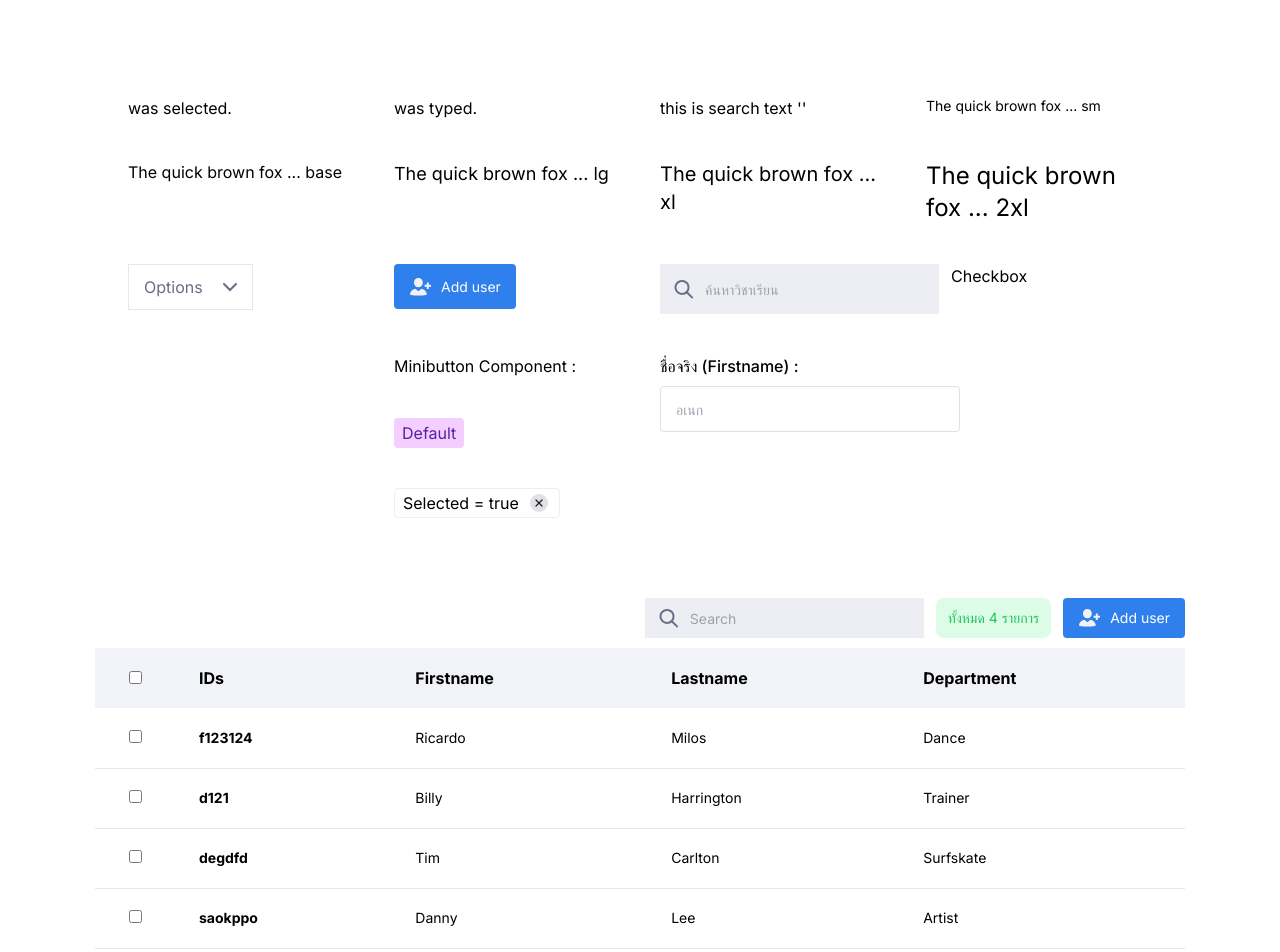
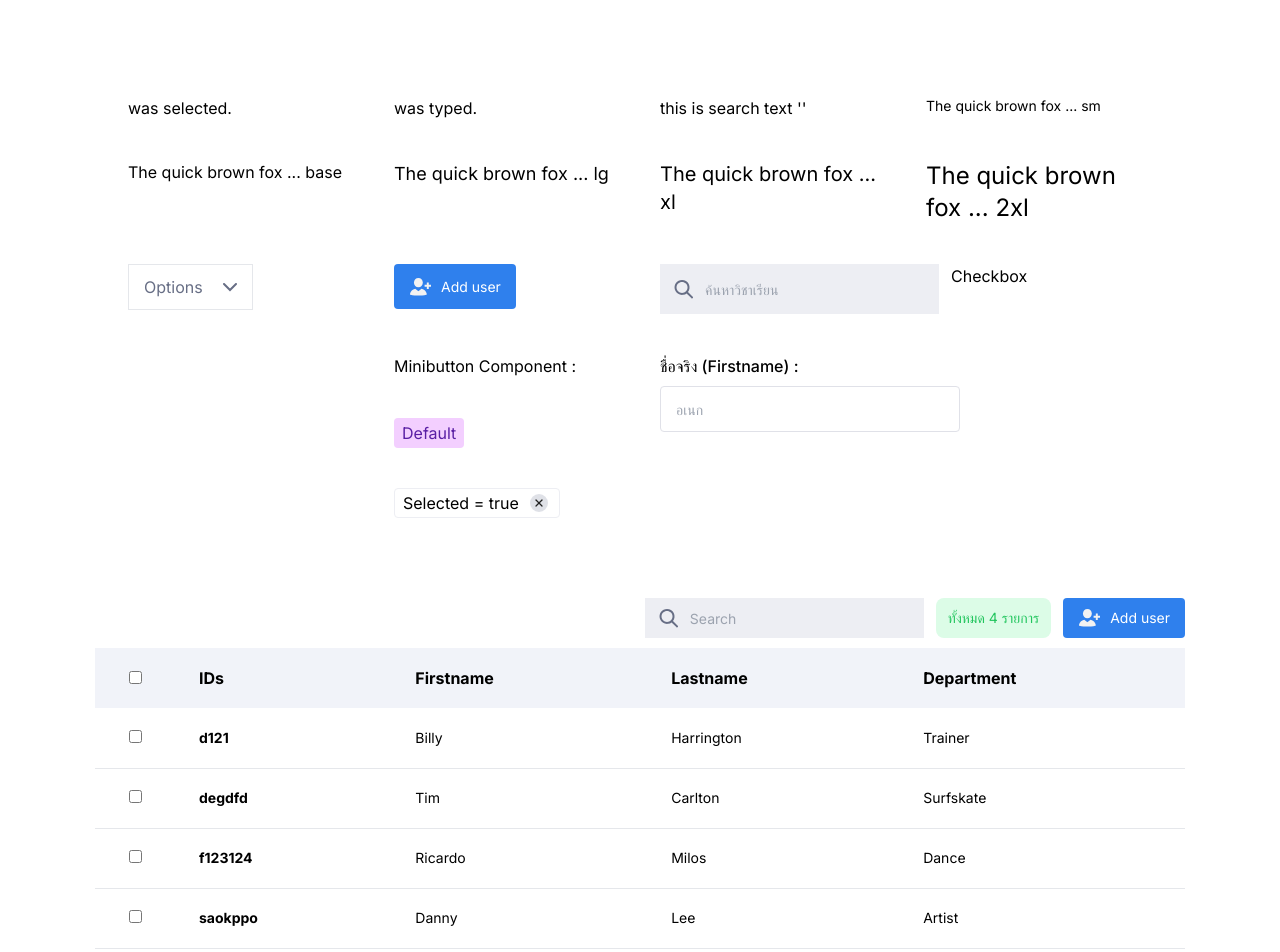
Before and after one commit to yukimura-ixa/school-timetable-senior-project, a Next.js app: page / in a window 1280 px wide. Shown: the top 952 px of the page. Built offline with nearby package versions, Linux system fonts and the light colour scheme.

Commit message:
update table compoenet 93%

```diff
--- a/src/app/components/templates/Table.tsx
+++ b/src/app/components/templates/Table.tsx
@@ -16,20 +16,24 @@ interface Table {
   tableData: Function;
   orderByFunction: Function;
 }
-function Table({ data, tableHead, tableData: TableData, orderByFunction }: Table): JSX.Element {
-  const [isHover, setIsHover] = useState(false); //เช็ค Hover ข้อมูล
-  const [hoverPoint, setHoverPoint] = useState(-1); //เก็บค่า Index ที่ Hover
+function Table({
+  data,
+  tableHead,
+  tableData: TableData,
+  orderByFunction,
+}: Table): JSX.Element {
+  const [renderData, setRenderData] = useState([]);
   const [checkedList, setCheckedList] = useState([]); //เก็บค่าของ checkbox
   const handleChange = (event: any) => {
     //เช็คการเปลี่ยนแปลงที่นี่ พร้อมรับ event
     event.target.checked //เช็คว่าเรากดติ๊กหรือยัง
-        ? //ถ้ากดติ๊กแล้ว จะเซ็ทข้อมูล index ของ data ทั้งหมดลงไปใน checkList
+      ? //ถ้ากดติ๊กแล้ว จะเซ็ทข้อมูล index ของ data ทั้งหมดลงไปใน checkList
         //เช่น จำนวน data มี 5 ชุด จะได้เป็น => [0, 1, 2, 3, 4]
-        setCheckedList(() => data.map((item, index) => index))
-        : //ถ้าติ๊กออก จะล้างค่าทั้งหมดโดยการแปะ empty array ทับลงไป
+        setCheckedList(() => renderData.map((item, index) => index))
+      : //ถ้าติ๊กออก จะล้างค่าทั้งหมดโดยการแปะ empty array ทับลงไป
         setCheckedList(() => []);
-  }
-  const ClickToSelect = (index:number) => {
+  };
+  const ClickToSelect = (index: number) => {
     //เมื่อติ๊ก checkbox ในแต่ละ row เราจะทำการเพิ่ม index ลงไปใน checkList
     setCheckedList(() =>
       //ก่อนอื่นเช็คว่า index ที่จะเพิ่มลงไปมีใน checkList แล้วหรือยัง
@@ -41,20 +45,34 @@ function Table({ data, tableHead, tableData: TableData, orderByFunction }: Table
         : //เมื่อยังไม่ถูกติ๊กมาก่อน ก็จะเพิ่ม index ที่ติ๊กเข้าไป
           [...checkedList, index]
     );
-  }
+  };
+  useEffect(() => {
+    checkedList.sort();
+  }, [checkedList]) //ตรงนี้เป็นการ sort Checklist
   //เราจะใช้การ order by data id ASC เป็นค่าเริ่มต้น ที่เหลือก็แล้วแต่จะโปรด
   const [orderedIndex, setOrderedIndex] = useState(-1); //ตั้ง default ที่ -1
+  const [orderType, setOrderType] = useState('');
   const [orderState, setOrderState] = useState(true); //true = ASC false = DESC
-  const toggleOrdered = (index:number, type:string) => {
+  const toggleOrdered = (index: number, type: string) => {
     //ถ้ากด order ที่ไม่ใช่อันเดิม ให้เซ็ต index ของอันใหม่ละก็ตั้ง orderState กลับเป็น true
-    if (orderedIndex !== index){
-        setOrderedIndex(index)
-        setOrderState(true)
-    } else { //ถ้ากด order ช่องเดิมซ้ำๆ
-        setOrderState(!orderState) //สั่งให้ toggle boolean
+    if (orderedIndex !== index) {
+      setOrderedIndex(index);
+      setOrderType(type);
+      setOrderState(true);
+    } else {
+      //ถ้ากด order ช่องเดิมซ้ำๆ
+      setOrderState(!orderState); //สั่งให้ toggle boolean
     }
-  }
-
+    console.log(orderState);
+  };
+  useEffect(() => {
+    setRenderData(() => orderByFunction(data, orderState, orderType))
+  }, [orderType, orderState])
+  //Function ตัวนี้ใช้ลบข้อมูลหนึ่งตัวพร้อมกันหลายตัวจากการติ๊ก checkbox
+  const removeMultiData = () => {
+    setRenderData(() => renderData.filter((item, index) => !checkedList.includes(index)));
+    setCheckedList(() => []);
+  };
   return (
     <>
       <div className="w-full flex justify-between h-[60px] py-[10px] pl-[15px]">
@@ -66,7 +84,10 @@ function Table({ data, tableHead, tableData: TableData, orderByFunction }: Table
                   เลือก {checkedList.length} รายการ
                 </p>
               </div>
-              <div className="flex w-fit items-center p-3 gap-3 h-full border rounded-lg border-gray-500 bg-white cursor-pointer select-none">
+              <div
+                onClick={() => removeMultiData()}
+                className="flex w-fit items-center p-3 gap-3 h-full border rounded-lg border-gray-300 bg-white hover:bg-gray-200 hover:border-gray-200 duration-300 cursor-pointer select-none"
+              >
                 <Image src={graytrash} alt="graytrashicon" />
                 <p className="text-sm">ลบ</p>
               </div>
@@ -74,13 +95,18 @@ function Table({ data, tableHead, tableData: TableData, orderByFunction }: Table
           )}
         </div>
         <div className="flex gap-3">
-            <SearchBar height={'100%'} width={'100%'}/>
+          <SearchBar height={"100%"} width={"100%"} />
           <div className="flex w-fit h-full items-center p-3 bg-green-100 rounded-lg text-center select-none">
             <p className="text-green-500 text-sm">
-              ทั้งหมด {data.length} รายการ
+              ทั้งหมด {renderData.length} รายการ
             </p>
           </div>
-          <Button title="Add user" icon={adduserIcon} buttonColor="#2F80ED" height={'100%'} />
+          <Button
+            title="Add user"
+            icon={adduserIcon}
+            buttonColor="#2F80ED"
+            height={"100%"}
+          />
         </div>
       </div>
       {/* <div className="w-full flex-row-reverse flex h-[60px] py-[10px] pl-[15px]">
@@ -99,33 +125,40 @@ function Table({ data, tableHead, tableData: TableData, orderByFunction }: Table
                 //ตรงนี้เช็คว่า array length ของ checkList กับ data ยาวเท่ากันไหม
                 //ขยาย...ถ้าเราติ๊กหมดมันก็จะขึ้นเป็น checked
                 //ขยาย(2)...แต่ถ้าเรา unchecked ข้อมูลบางชุดในตาราง ไอ้ checkbox ตัวนี้ก็ต้องมีสถานะ checked = false
-                checked={checkedList.length === data.length}
+                checked={
+                  checkedList.length === renderData.length && renderData.length !== 0
+                }
               />
             </th>
             {tableHead.map((item, index) => (
-              <th className="text-left px-6 select-none cursor-pointer" key={item} onClick={() => toggleOrdered(index, item)}>
+              <th
+                className="text-left px-6 select-none cursor-pointer"
+                key={item}
+                onClick={() => {toggleOrdered(index, item)}}
+              >
                 <div className="flex gap-1">
-                    <p className="">{item}</p>
-                    {/* ตรงนี้ไม่มีไรมาก แสดงลูกศรแบบ rotate กลับไปกลับมาโดยเช็คจาก orderState */}
-                    {orderedIndex == index ? <Image className="duration-300" src={arrowdownIcon} alt="arrowicon" style={{transform : `rotate(${orderState ? '180deg' : '0deg'})`}} /> : null}
+                  <p className="">{item}</p>
+                  {/* ตรงนี้ไม่มีไรมาก แสดงลูกศรแบบ rotate กลับไปกลับมาโดยเช็คจาก orderState */}
+                  {orderedIndex == index ? (
+                    <Image
+                      className="duration-300"
+                      src={arrowdownIcon}
+                      alt="arrowicon"
+                      style={{
+                        transform: `rotate(${orderState ? "180deg" : "0deg"})`,
+                      }}
+                    />
+                  ) : null}
                 </div>
               </th>
             ))}
           </tr>
         </thead>
         <tbody className="text-sm">
-          {data.map((item, index) => (
+          {renderData.map((item, index) => (
             <tr
               className="relative h-[60px] border-b bg-[#FFF] hover:bg-[#EAF2FF] hover:text-[#3B8FEE] cursor-pointer"
               key={item.id}
-              //ตรงนี้คือ Hover แล้วจะขึ้นรูปดินสอกับถังขยะ
-              onMouseEnter={() => {
-                setIsHover(true), setHoverPoint(index);
-              }}
-              //Hover point -1 ตั้งไว้เป็น default เฉยๆ เพราะคิดว่ามันไม่ตรงกับ index ของข้อมูล
-              onMouseLeave={() => {
-                setIsHover(false), setHoverPoint(-1);
-              }}
             >
               <th>
                 <input
@@ -139,14 +172,11 @@ function Table({ data, tableHead, tableData: TableData, orderByFunction }: Table
                 />
               </th>
               {/* ส่ง JSX.Element ผ่าน props แล้วค่อยส่ง data จากตรงนี้เพื่อเรียกอีกทีนึง */}
-              <TableData data={item} handleChange={ClickToSelect} index={index} />
-              {/* ตรงนี้คือไอคอนดินสอกับถังขยะ สำหรับแก้ไขข้อมูลและลบข้อมูลเฉพาะตัว */}
-              {isHover && hoverPoint === index ? (
-                <div className="flex justify-between w-fit h-full gap-5 absolute right-5 bg-[#EAF2FF]">
-                  <Image src={bluepencil} alt="editicon" />
-                  <Image src={bluetrash} alt="deleteicon" />
-                </div>
-              ) : null}
+              <TableData
+                data={item}
+                handleChange={ClickToSelect}
+                index={index}
+              />
             </tr>
           ))}
         </tbody>
--- a/src/app/page.tsx
+++ b/src/app/page.tsx
@@ -122,6 +122,25 @@ export default function Home() {
       {data.fName} {data.lName}
     </p>
   );
+  const sortData = (data: any[], orderState: boolean, orderType: string) => {
+    switch(orderType){
+      case 'IDs':
+        console.log(orderType);
+        return data.sort((a, b) => orderState? a.id.localeCompare(b.id) : b.id.localeCompare(a.id))
+      case 'Firstname':
+        console.log(orderType);
+        return data.sort((a, b) => orderState? a.firstName.toLowerCase().localeCompare(b.firstName) : b.firstName.toLowerCase().localeCompare(a.firstName))
+      case 'Lastname':
+        console.log(orderType);
+        return data.sort((a, b) => orderState? a.lastName.toLowerCase().localeCompare(b.lastName) : b.lastName.toLowerCase().localeCompare(a.lastName))
+      case 'Department':
+        console.log(orderType);
+        return data.sort((a, b) => orderState? a.department.toLowerCase().localeCompare(b.department) : b.department.toLowerCase().localeCompare(a.department))
+      default:
+        console.log('else')
+        return data.sort((a, b) => a.id.localeCompare(b.id))
+    }
+  }
   return (
     <main className="flex flex-col items-center justify-between p-24">
       <div className="mb-32 grid text-center gap-10 lg:max-w-5xl lg:w-full lg:mb-0 lg:grid-cols-4 lg:text-left">
@@ -177,6 +196,7 @@ export default function Home() {
         <Table
           tableHead={tableHead}
           data={tableData}
+          orderByFunction={sortData}
           tableData={({ data, handleChange, index }) => (
             <>
               <td
```
